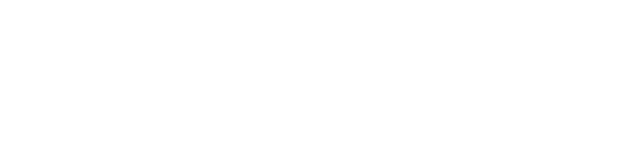
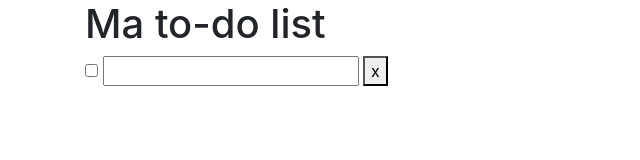
Before and after one commit to ysalamone/2020_exo_vue_todo, a plain HTML site: page index.html in a window 1280 px wide. Shown: the whole page, without its empty margins (0-640 px from the left). Drawn offline with nearby package versions, Linux system fonts and the light colour scheme.

Commit message:
to-do list et local storage

```diff
--- a/index.html
+++ b/index.html
@@ -11,7 +11,12 @@
 <body>
 
 <div id="app" class="container">
-
+    <h1>Ma to-do list</h1>
+    <div v-for="(tache, nLigne) in taches">
+        <input type="checkbox" v-model="tache.checked"/>
+        <input type="text" v-model="tache.lib" @keyup.enter="ajouterLigne()"/>
+        <button @click="supprimerLigne(nLigne)">x</button>
+    </div>
 </div>
 
 </body>
@@ -22,8 +27,26 @@
         el: '#app',
         data: function() {
             return {
-
+                taches: [{lib: '', checked: false}],
             }
+        },
+        methods: {
+            ajouterLigne() {
+                this.taches.push({lib: '', checked: false});
+            },
+            supprimerLigne(i) {
+                this.taches.splice(i, 1);
+                if(this.taches.length === 0)
+                    this.ajouterLigne();
+            }
+        },
+        mounted() {
+            if (localStorage.taches) {
+                this.taches = JSON.parse(localStorage.getItem('taches'));
+            }
+        },
+        updated() {
+            localStorage.setItem('taches', JSON.stringify(this.taches));
         }
     });
 </script>
```
